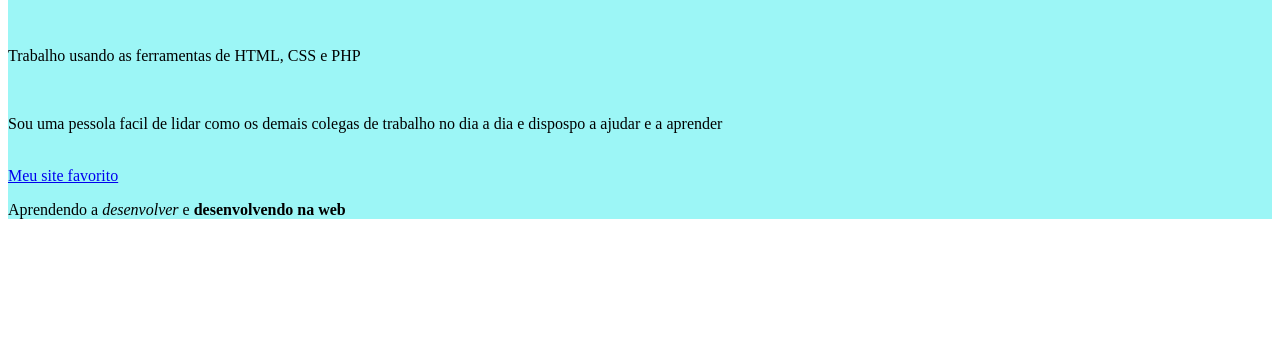
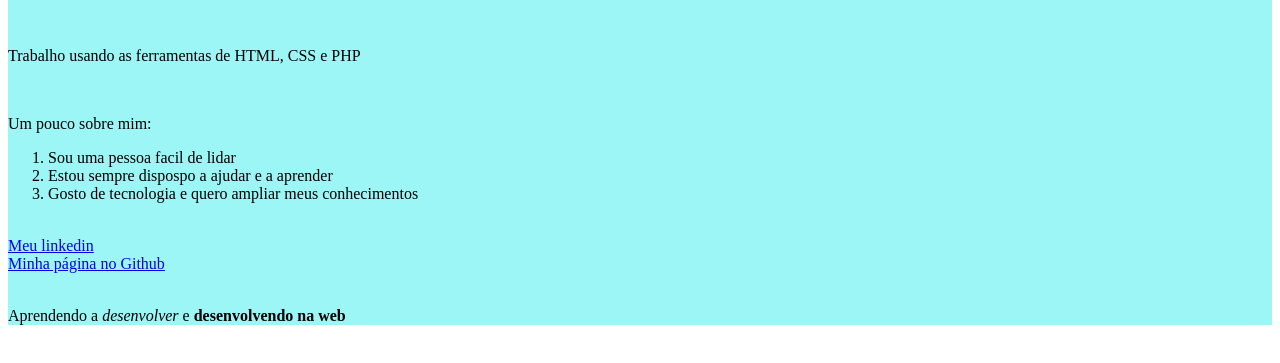
Before and after one commit to thiagorcon/thiagorcon.github.io, a plain HTML site: page index.html in a window 1280 px wide. Shown: the part 123-486 px from the top of the page. Drawn offline with Linux system fonts and the light colour scheme.

Commit message:
meu primeiro repositorio do pages

```diff
--- a/index.html
+++ b/index.html
@@ -10,14 +10,22 @@
 <body>
     <div style="background-color: #9CF6F6;">
     <p>Nome : Thiago Rosa Conceição</p><br>
-    <img src="../Downloads/fotoThiago.png" alt="foto Thiago"><br>
+    <img src="../Downloads/fotoThiago.png" width="200px" height="200px" alt="foto Thiago"><br>
     <p>Descrição : Sou estudante da trybe, escola de desenvolvedor Web. Sou brasileiro e moro no Rio de Janeiro, na capital.</p><br>
     <p>Trabalho usando as ferramentas de HTML, CSS e PHP</p><br>
-    <p>Sou uma pessola facil de lidar como os demais colegas de trabalho no dia a dia e dispospo a ajudar e a aprender</p>
-    <p><a href="" alt="foto Thiago"></a></p><br>
-    <a href="hlinkedin.com/in/thiago-rosa-831181105">Meu site favorito</a>
+    <p>Um pouco sobre mim:</p>
+    <ol>
+        <li>Sou uma pessoa facil de lidar</li>
+        <li>Estou sempre dispospo a ajudar e a aprender</li>
+        <li>Gosto de tecnologia e quero ampliar meus conhecimentos</li>
+    </ol>
+
+    <p><a href="./1ecf7375-9cc9-4b3d-ba9a-c1cdcab267b5-1666814673964.png" alt="foto Thiago"></a></p><br>
+    <a href="https://www.linkedin.com/in/thiago-rosa-831181105/">Meu linkedin</a>
+    <br>
+    <a href="https://github.com/thiagorcon">Minha página no Github</a>
+    <br><br>
     <p>Aprendendo a <em>desenvolver</em> e <strong>desenvolvendo na web</strong></p>
     </div>
 
 </body>
-</html>
```
Also changed, not shown: 1ecf7375-9cc9-4b3d-ba9a-c1cdcab267b5-1666814673964.png (added), fotoThiago (2).png (added).
